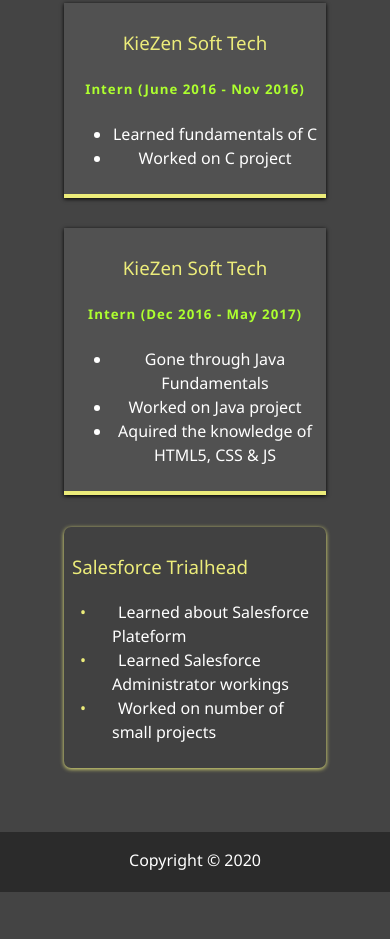
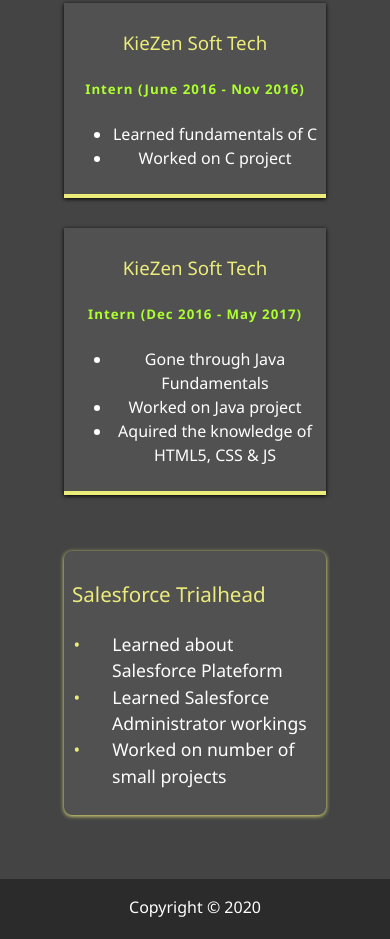
Before and after one commit to ishansingh26/Portfolio, a website: page dist/about.html in a window 390 px wide. Shown: the part 743-1682 px from the top of the page. Before the commit the page ends 1635 px from the top, so only its background shows below. Drawn offline with nearby package versions, Linux system fonts and the light colour scheme.

Commit message:
media query updated

```diff
--- a/scss/_config.scss
+++ b/scss/_config.scss
@@ -8,13 +8,14 @@
              background-size: cover;
         }
 }
+
 @mixin mediaSm{
-    @media screen and (max-width: 500px){
+    @media screen and (max-width: 359px){
         @content;
     }
 }
 @mixin mediaMd{
-    @media screen and (max-width: 768px){
+    @media screen and (min-width: 360px) and (max-width: 768px){
         @content;
     }
 }
--- a/scss/_mobile.scss
+++ b/scss/_mobile.scss
@@ -89,6 +89,7 @@
             width: 100%;
             margin-left: 0;
             padding: 0.5rem;
+            font-size: 1rem;
             &:hover{
                 left: 0;
                 top: 9px;
@@ -101,7 +102,9 @@
 @include mediaSm{
     main#home h1{
         margin-top: 10vh;
-
+    }
+    .sm-heading{
+        font-size: 1rem;
     }
     .text-secondary{
         text-align: center;
@@ -109,13 +112,10 @@
     div.menu-branding{
         height: 23vh;
     }
-
-
-
     .projects{
         grid-template-columns: 1fr;
         .item{
-           // background-color: white;
+            background-color: white;
             margin-bottom: 3rem;
             padding: 0;
             img{
@@ -129,16 +129,20 @@
             }
         }
     }
-
     #home{
     height: 100vh;
    }
    .boxes{
-    //background-color: red;
     min-width: 100%;
     div{
         width: 100%;
+        font-size: 0.6rem;
         margin-bottom: 0.8rem;
+        text-align: center;
+        &:hover{
+            left: 0;
+            top: 9px;
+        }
     }
    }
 }
--- a/scss/main.scss
+++ b/scss/main.scss
@@ -119,11 +119,12 @@
     color: $secondary-color;
 }
 .salesforce{
-    margin:   2rem  0 0 0 ;
+    margin:   3.5rem  0 0 0 ;
     padding: 0.5rem;
-    background-color:  darken($primary-color, 1);
+    background-color:  lighten($primary-color, 5);
     box-shadow: 0 1px 4px $secondary-color;
-    border-radius: 7px;
+    border-radius: 8px;
+    font-size: 1.1rem;
     .text-secondary{
         text-shadow: none;
         font-weight: 500;
```
Also changed, not shown: dist/css/main.css.
